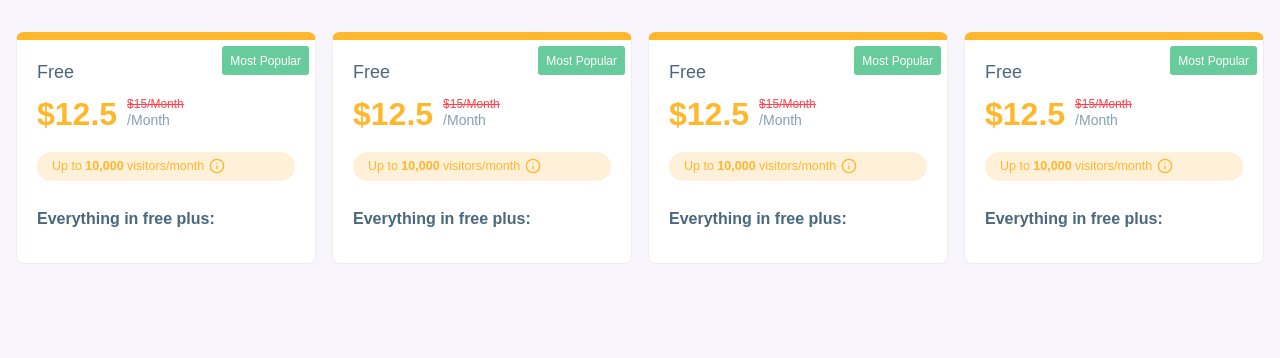
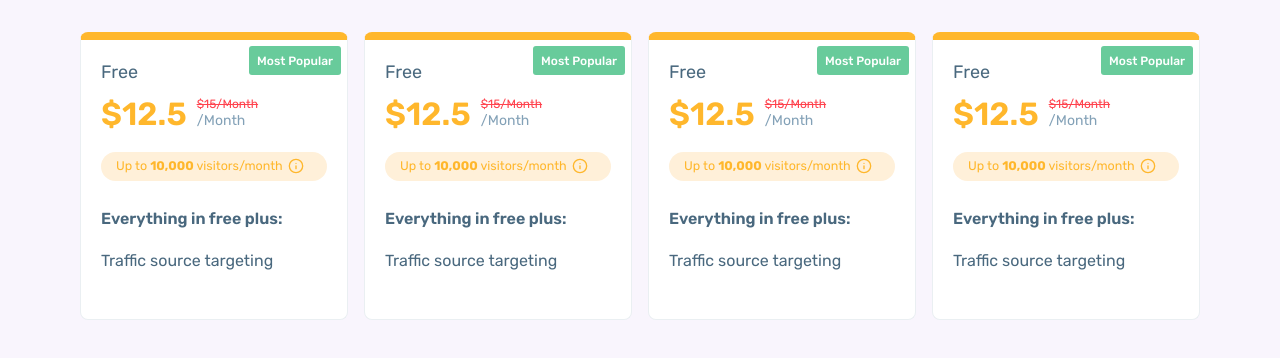
Before and after one commit to sakib-xrz/flexpoint-task, a React (Vite) app: page /problem-1 in a window 1280 px wide. Shown: the top 358 px of the page. Built offline with nearby package versions, Linux system fonts and the light colour scheme.

Commit message:
Update HTML structure, enhance Container component, and improve PriceCard styling

```diff
--- a/index.html
+++ b/index.html
@@ -1,8 +1,14 @@
-<!DOCTYPE html>
+<!doctype html>
 <html lang="en">
   <head>
     <meta charset="UTF-8" />
     <link rel="icon" type="image/svg+xml" href="/favicon.svg" />
+    <link rel="preconnect" href="https://fonts.googleapis.com" />
+    <link rel="preconnect" href="https://fonts.gstatic.com" crossorigin />
+    <link
+      href="https://fonts.googleapis.com/css2?family=Rubik:ital,wght@0,300..900;1,300..900&display=swap"
+      rel="stylesheet"
+    />
     <meta name="viewport" content="width=device-width, initial-scale=1.0" />
     <title>Flexpoint Task</title>
   </head>
--- a/src/components/Container.tsx
+++ b/src/components/Container.tsx
@@ -12,7 +12,7 @@ export default function Container({ children, className }: ContainerProps) {
     <div
       className={cn(
         "mx-auto",
-        "max-w-7xl",
+        "max-w-6xl",
         "px-4",
         "py-5",
         "lg:py-8",
--- a/src/index.css
+++ b/src/index.css
@@ -1,8 +1,6 @@
 @tailwind base;
 @tailwind components;
 @tailwind utilities;
-
-@import url("https://fonts.googleapis.com/css2?family=Rubik:ital,wght@0,300..900;1,300..900&display=swap");
 
 * {
   box-sizing: border-box;
@@ -12,4 +10,5 @@
 body {
   background-color: #f9f5fd;
   font-family: "Rubik", sans-serif;
+  font-optical-sizing: auto;
 }
--- a/src/pages/problem-1/components/PriceCard.tsx
+++ b/src/pages/problem-1/components/PriceCard.tsx
@@ -2,7 +2,7 @@ import { Info } from "lucide-react";
 
 export default function PriceCard() {
   return (
-    <div className="p-4 bg-white border border-[#eaeff2] rounded-lg py-6 px-5 border-t-8 border-t-[#ffb72c] relative">
+    <div className="p-4 bg-white border border-[#eaeff2] rounded-lg py-6 px-5 border-t-8 border-t-[#ffb72c] relative transition-all delay-[.25s]">
       <span className="absolute rounded-[3px] text-white bg-[#68cb9b] font-medium text-xs right-[6px] top-[6px] py-[6.5px] px-2">
         Most Popular
       </span>
@@ -32,6 +32,14 @@ export default function PriceCard() {
           Everything in free plus:
         </h2>
       </div>
+
+      <ul className="list-none mb-3">
+        <li className="py-[10px]">
+          <div>
+            <span className="text-[#49687e]">Traffic source targeting</span>
+          </div>
+        </li>
+      </ul>
     </div>
   );
 }
```
